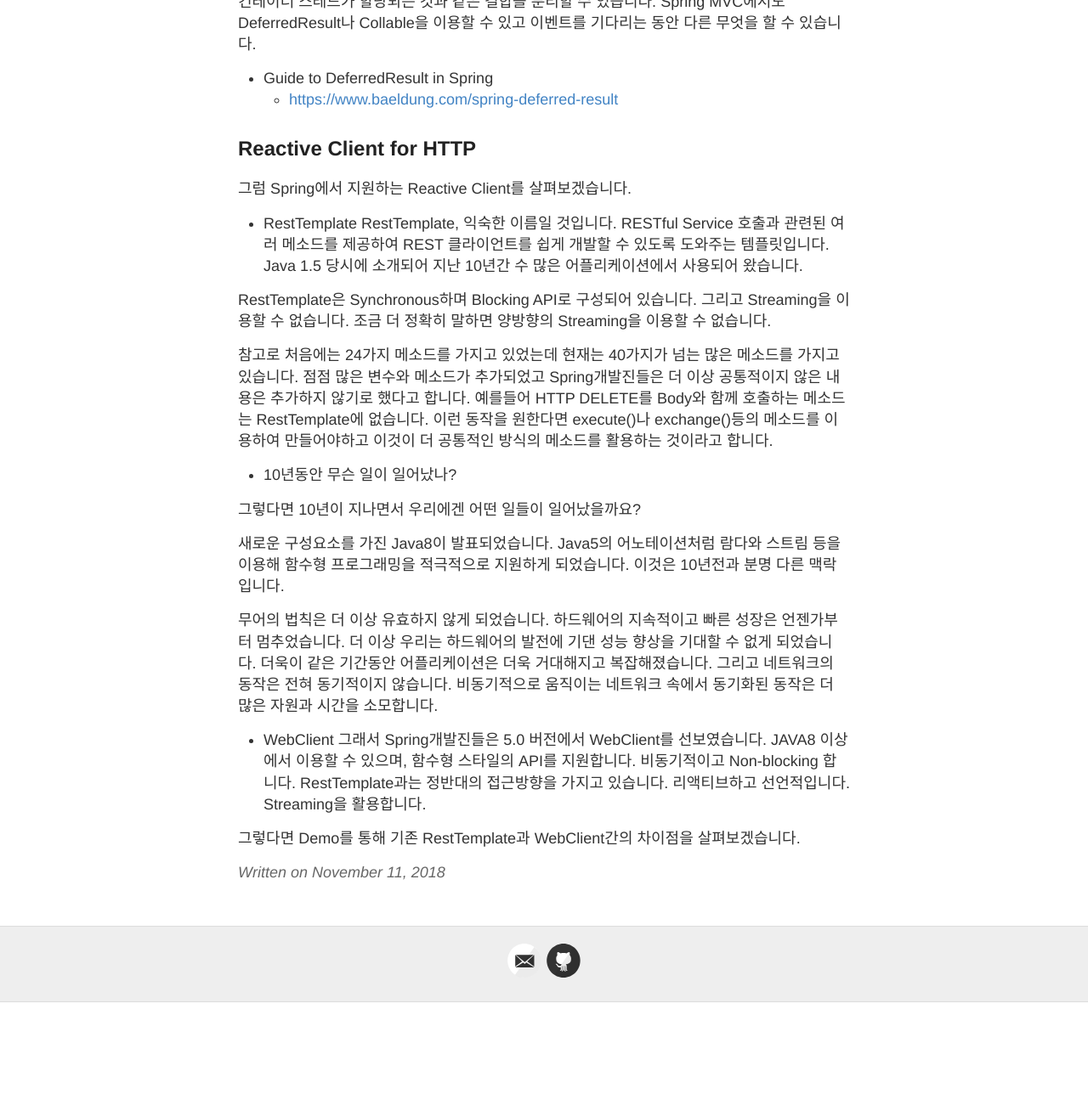
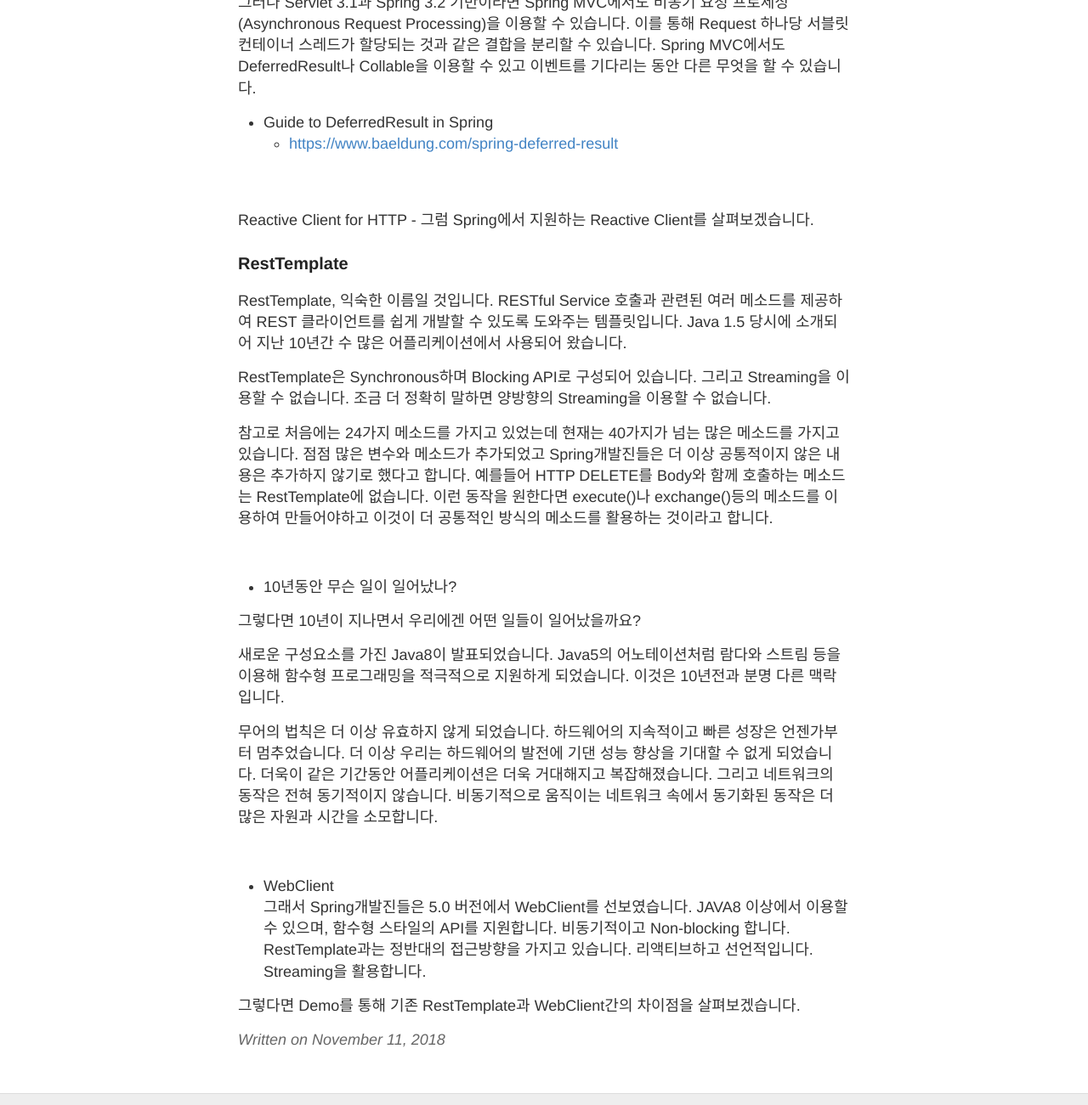
Before and after one commit to sungjun221/sungjun221.github.io, a Jekyll site: the page built from _posts/2018-11-12-Guide-to-Reactive-for-Spring-MVC.markdown, in a window 1280 px wide and 1400 px high, scrolled down 1773 px, cut to the strip 99-1400 px from the top of the window. Shown: the whole strip at 85% size. Built offline with Jekyll 4.4.1, drawn with Linux system fonts in a browser that asks for light colours; before the commit the page ends 3052 px from its top, so only the background shows below that; some of the changed text lies outside the part shown.

Commit message:
Changed post contents

```diff
--- a/_posts/2018-11-12-Guide-to-Reactive-for-Spring-MVC.markdown
+++ b/_posts/2018-11-12-Guide-to-Reactive-for-Spring-MVC.markdown
@@ -13,7 +13,7 @@ categories: reactive spring java springmvc 리액티브 스프링 자바
 * 리액티브 프로그래밍(Reactive Programming)
     - [http://wiki.sys4u.co.kr/pages/viewpage.action?pageId=7766819](http://wiki.sys4u.co.kr/pages/viewpage.action?pageId=7766819)
 
-
+<br><br>
 대부분의 리액티브 이야기는 Full Stack을 말한다
 -
 
@@ -25,7 +25,7 @@ categories: reactive spring java springmvc 리액티브 스프링 자바
 리액티브를 이용해 Non-Blocking I/O 기반에 매우 적은 스레드를 이용하여 Request와 Response를 처리할 수 있습니다.
 물론 때때로 더 많은 스레드 스위칭이 발생하여 속도가 저하될 수도 있으나 궁극적으로 리액티브가 가지고 있는 동시성(Cuncurrency) 모델의 장점이 더 효과적이고, 확장가능하고, 탄성력이 있습니다.
 
-
+<br><br>
 어떻게 기존의 어플리케이션에 리액티브의 가치를 더할까?
 -
 
@@ -40,19 +40,19 @@ categories: reactive spring java springmvc 리액티브 스프링 자바
 * Guide to DeferredResult in Spring
     - [https://www.baeldung.com/spring-deferred-result](https://www.baeldung.com/spring-deferred-result)
 
-
+<br><br>
 Reactive Client for HTTP
 -
 그럼 Spring에서 지원하는 Reactive Client를 살펴보겠습니다.
-
-* RestTemplate
+<br>
+### RestTemplate
 RestTemplate, 익숙한 이름일 것입니다. RESTful Service 호출과 관련된 여러 메소드를 제공하여 REST 클라이언트를 쉽게 개발할 수 있도록 도와주는 템플릿입니다. Java 1.5 당시에 소개되어 지난 10년간 수 많은 어플리케이션에서 사용되어 왔습니다.
 
 RestTemplate은 Synchronous하며 Blocking API로 구성되어 있습니다. 그리고 Streaming을 이용할 수 없습니다. 조금 더 정확히 말하면 양방향의 Streaming을 이용할 수 없습니다.
 
 참고로 처음에는 24가지 메소드를 가지고 있었는데 현재는 40가지가 넘는 많은 메소드를 가지고 있습니다. 점점 많은 변수와 메소드가 추가되었고 Spring개발진들은 더 이상 공통적이지 않은 내용은 추가하지 않기로 했다고 합니다. 예를들어 HTTP DELETE를 Body와 함께 호출하는 메소드는 RestTemplate에 없습니다. 이런 동작을 원한다면 execute()나 exchange()등의 메소드를 이용하여 만들어야하고 이것이 더 공통적인 방식의 메소드를 활용하는 것이라고 합니다.
 
-
+<br>
 * 10년동안 무슨 일이 일어났나?
 
 그렇다면 10년이 지나면서 우리에겐 어떤 일들이 일어났을까요?
@@ -61,7 +61,7 @@ RestTemplate은 Synchronous하며 Blocking API로 구성되어 있습니다. 그
 
 무어의 법칙은 더 이상 유효하지 않게 되었습니다. 하드웨어의 지속적이고 빠른 성장은 언젠가부터 멈추었습니다. 더 이상 우리는 하드웨어의 발전에 기댄 성능 향상을 기대할 수 없게 되었습니다. 더욱이 같은 기간동안 어플리케이션은 더욱 거대해지고 복잡해졌습니다. 그리고 네트워크의 동작은 전혀 동기적이지 않습니다. 비동기적으로 움직이는 네트워크 속에서 동기화된 동작은 더 많은 자원과 시간을 소모합니다.
 
-
+<br>
 * WebClient
 그래서 Spring개발진들은 5.0 버전에서 WebClient를 선보였습니다. JAVA8 이상에서 이용할 수 있으며, 함수형 스타일의 API를 지원합니다. 비동기적이고 Non-blocking 합니다. RestTemplate과는 정반대의 접근방향을 가지고 있습니다. 리액티브하고 선언적입니다. Streaming을 활용합니다.
 
```
